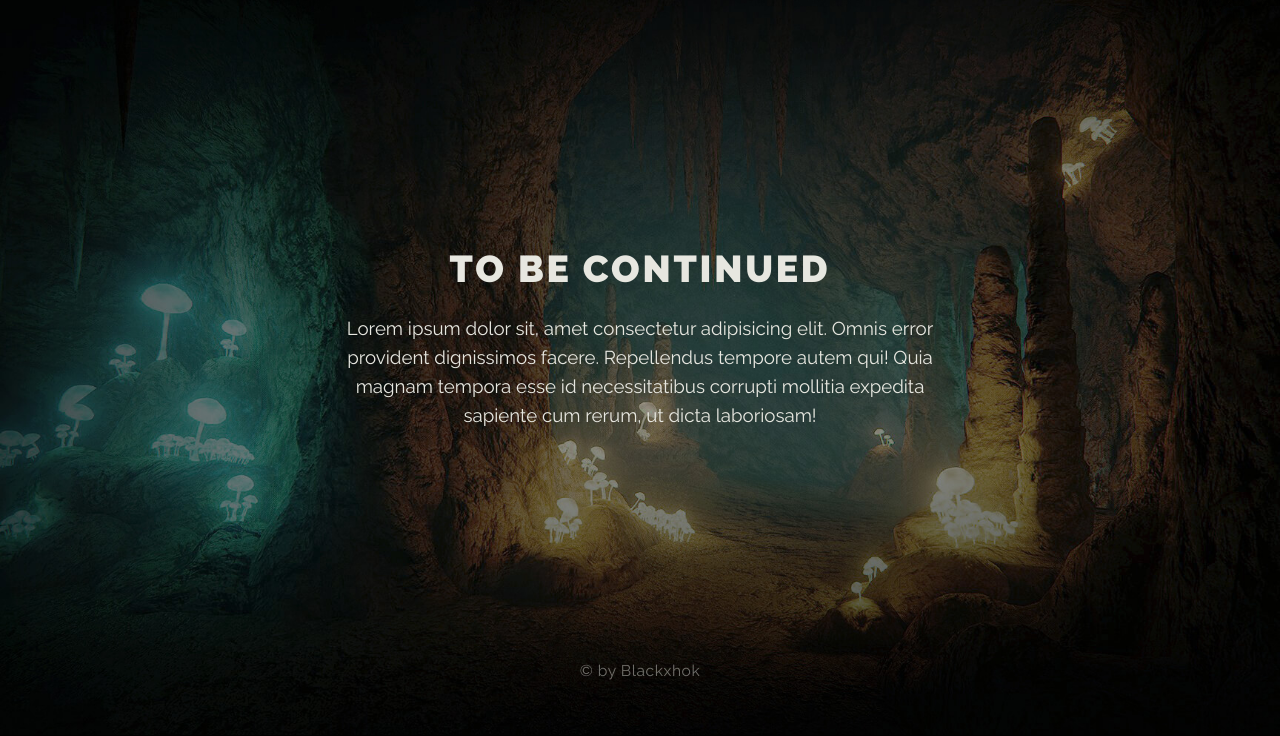
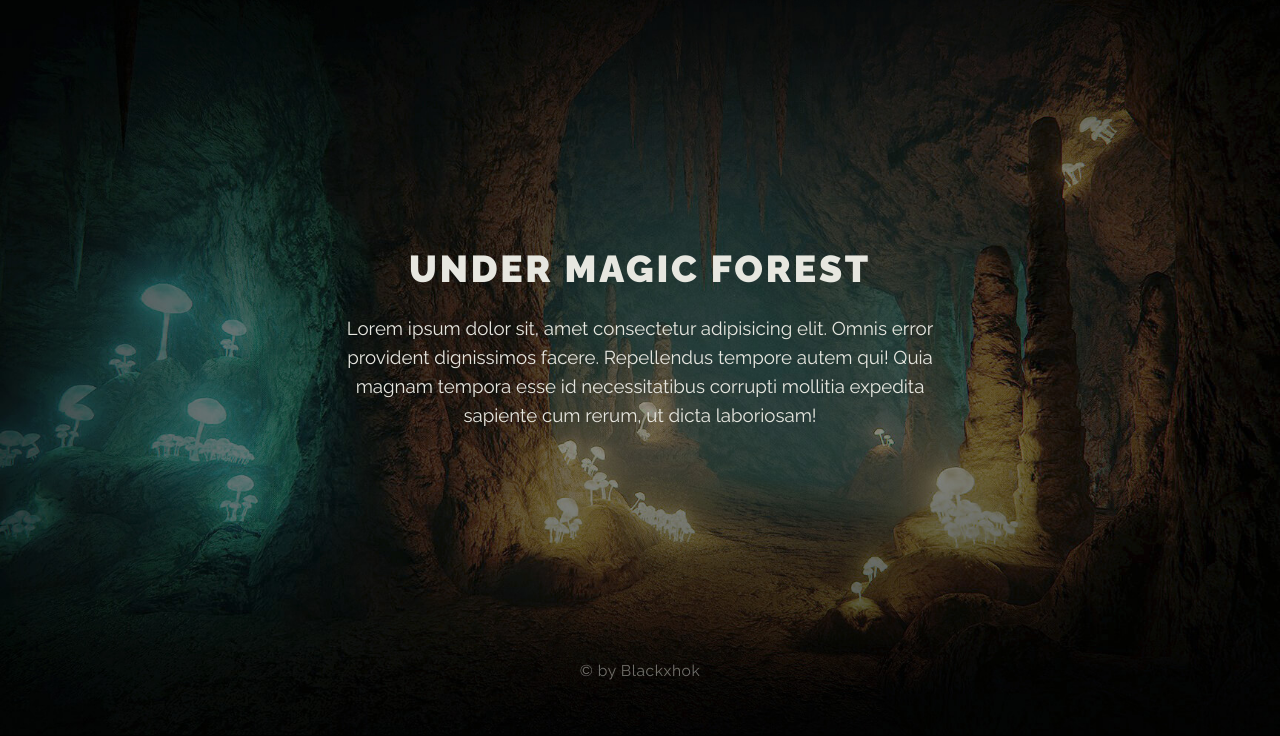
Before and after one commit to Blackxok/for10x-5, a plain HTML site: page index.html in a window 1280 px wide. Shown: the part 864-1600 px from the top of the page. Drawn offline with Linux system fonts and the light colour scheme.

Commit message:
Update index.html

```diff
--- a/index.html
+++ b/index.html
@@ -33,7 +33,7 @@
             </header>
             <article class="main-article" style="background-image: url(./img/dungeon.jpg);">
                 <div class="main-article__content">
-                    <h2 class="main-article__header">To be continued</h2>
+                    <h2 class="main-article__header">Under magic Forest</h2>
                     <p class="main-article__paragraph">Lorem ipsum dolor sit, amet consectetur adipisicing elit. Omnis
                         error provident dignissimos facere. Repellendus tempore autem qui! Quia magnam tempora esse id
                         necessitatibus corrupti mollitia expedita sapiente cum rerum, ut dicta laboriosam!</p>
```
